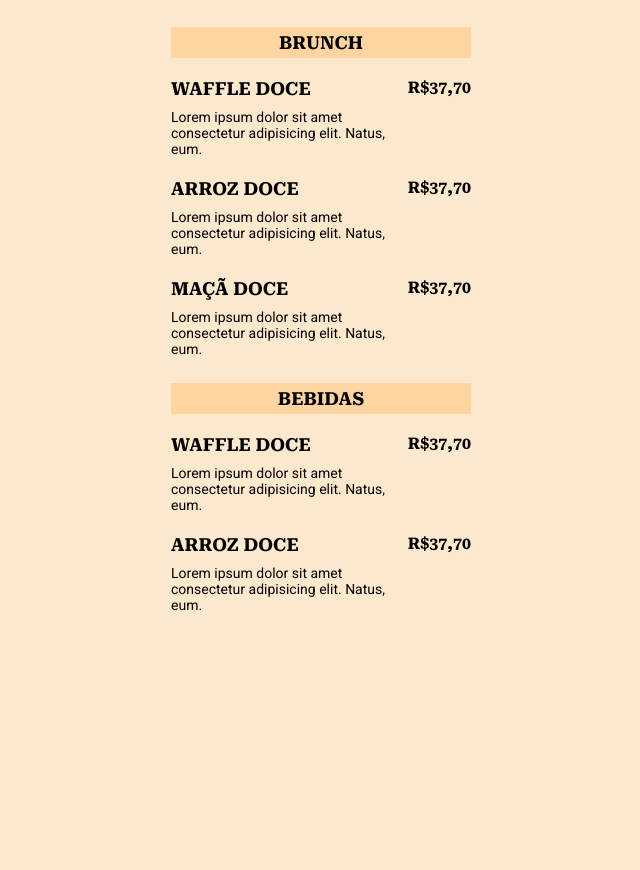
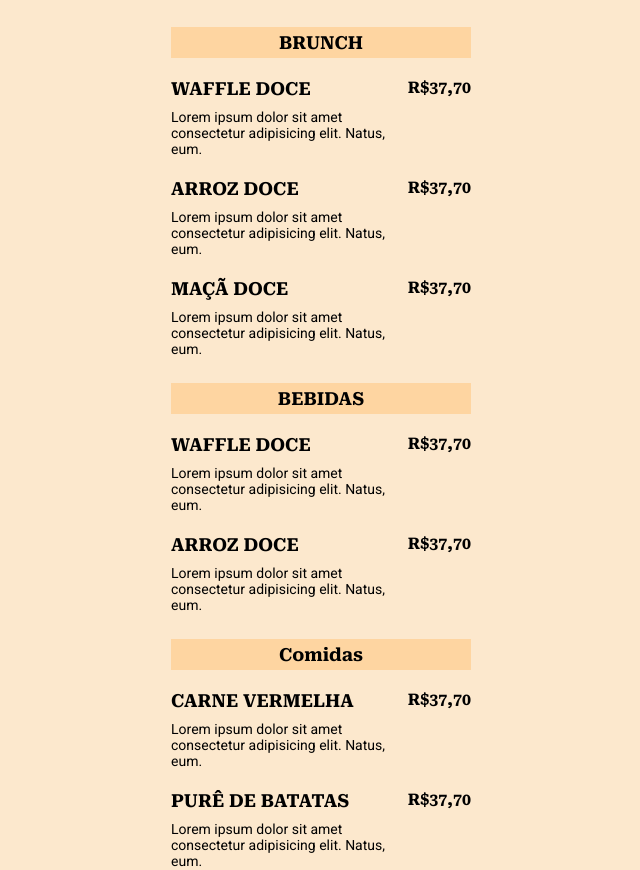
Before and after one commit to dan-soares/exercise-coffeshop, a plain HTML site: page index.html in a window 1280 px wide. Shown: the part 90-960 px from the top of the page, without its empty margins (319-959 px from the left). Before the commit the page ends 800 px from the top, so only its background shows below. Drawn offline with Linux system fonts and the light colour scheme.

Commit message:
Add section - foods

```diff
--- a/index.html
+++ b/index.html
@@ -77,6 +77,29 @@
                 </li>
             </ul>
         </section>
+        <section class="bebidas">
+            <h2 class="sectionTitle">Comidas</h2>
+            <ul>
+                <li class="product">
+                    <div class="details">
+                        <h3>CARNE VERMELHA</h3>
+                        <p class="description">Lorem ipsum dolor sit amet consectetur adipisicing elit. Natus, eum.</p>
+                    </div>
+                    <strong class="price">
+                        R$37,70
+                    </strong>
+                </li>
+                <li class="product">
+                    <div class="details">
+                        <h3>PURÊ DE BATATAS</h3>
+                        <p class="description">Lorem ipsum dolor sit amet consectetur adipisicing elit. Natus, eum.</p>
+                    </div>
+                    <strong class="price">
+                        R$37,70
+                    </strong>
+                </li>
+            </ul>
+        </section>
     </div>
 </body>
 
```
